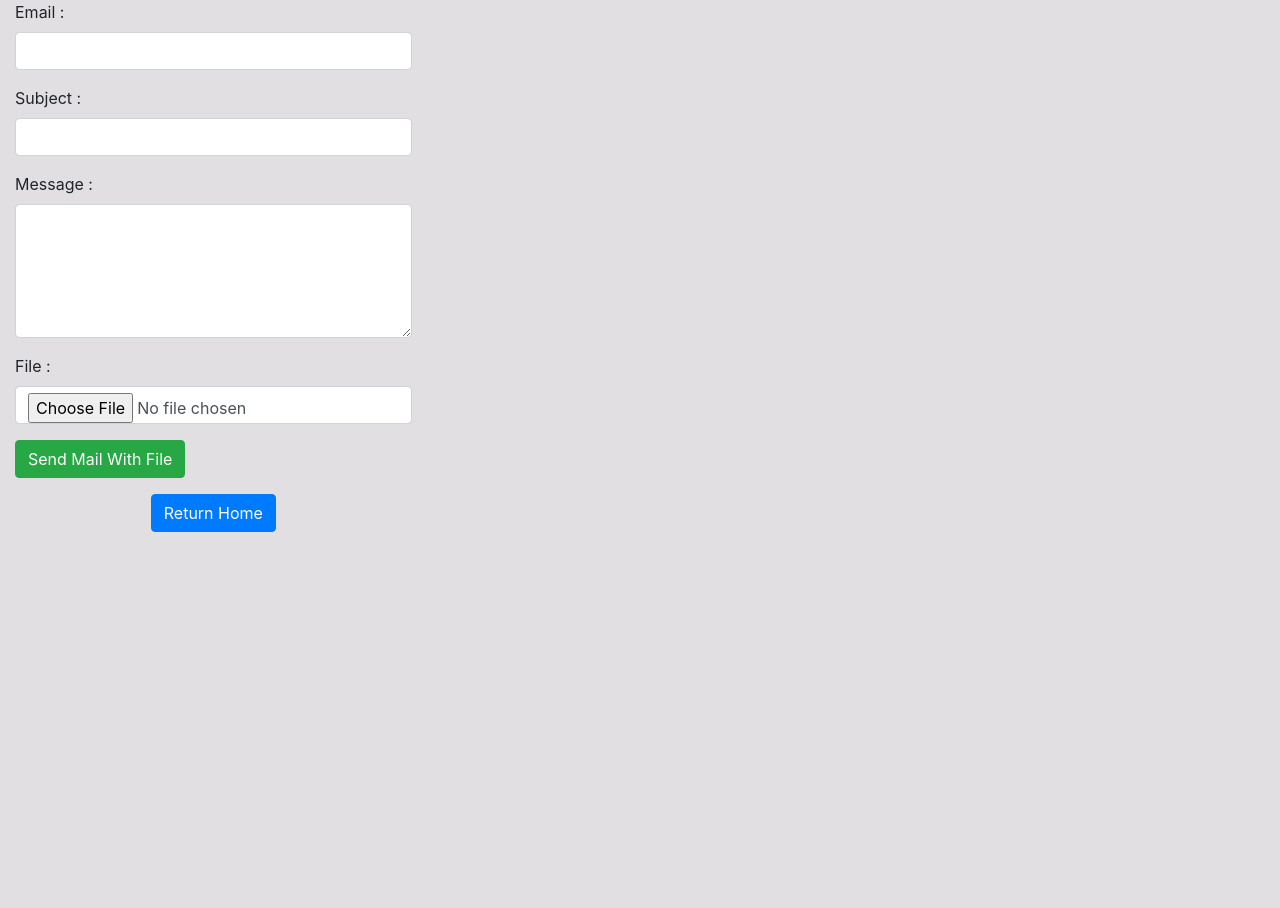
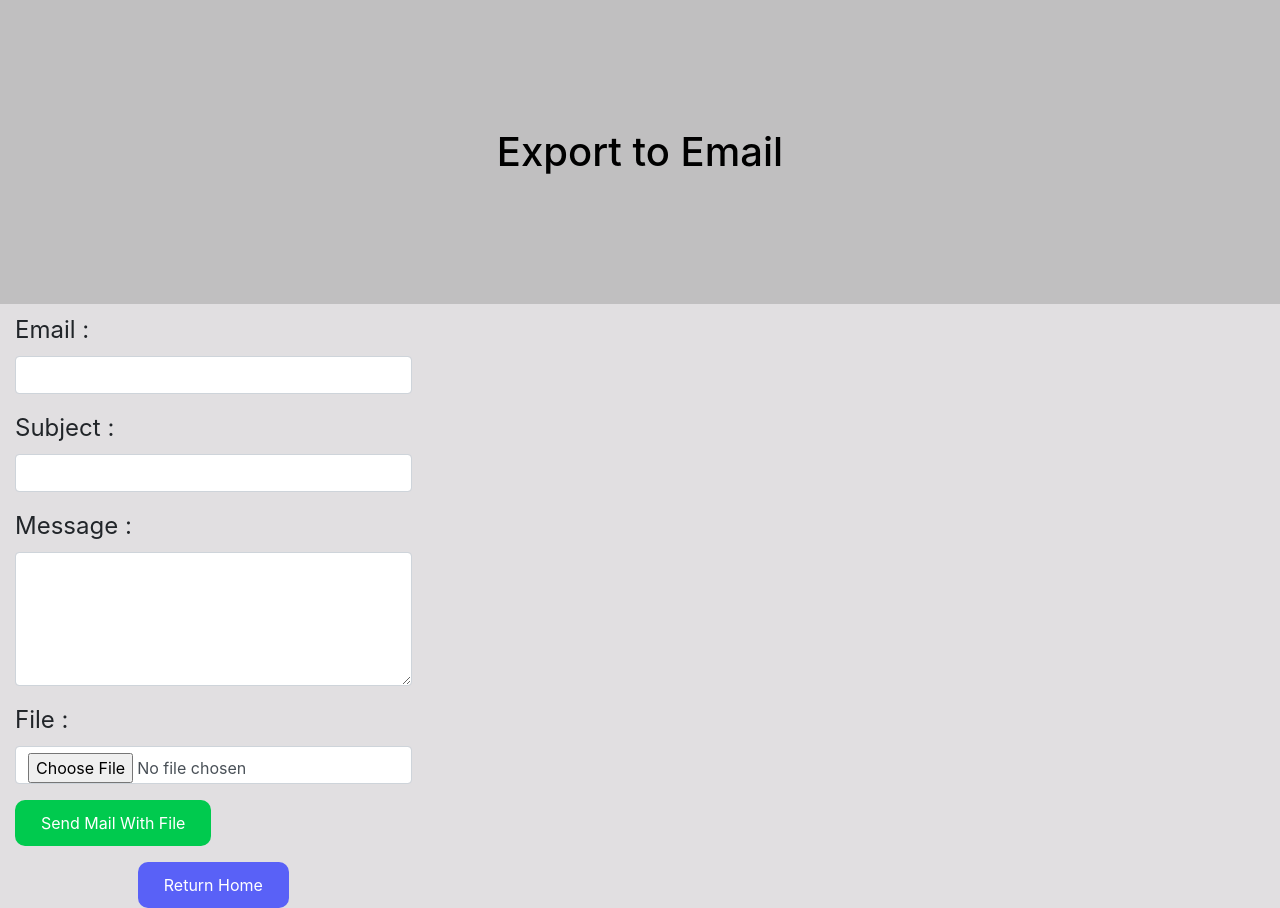
Before and after one commit to pjx98/TecWatch, a Django app: template notification/templates/email.html in a window 1280 px wide. Before the commit the page ends 532 px from the top, so only its background shows below. Run offline with Django 3.2, Linux system fonts and the light colour scheme; the template is opened without the code that fills it, so the values that code supplies are empty; parts of the project's set-up code (start-up, migrations or seed data) failed here and were passed over; some libraries are stand-ins or nearby versions.

Commit message:
export email ui complete

```diff
--- a/notification/static/css/email.css
+++ b/notification/static/css/email.css
@@ -1,3 +1,44 @@
 body {
+    font-size:1.5em;
     background-color: #E1DFE1;
 }
+
+h1 {
+    color: black;
+    background-color: #C0BFC0;
+    padding: 10%;
+}
+
+.btn-primary {
+    transition-duration: 0.2s;
+    background-color: #5961F7;
+    border-color: transparent;
+    border-radius: 10px;
+    color: white;
+    padding: 10px 25px;
+    text-align: center;
+    text-decoration: none;
+    display: inline-block;
+    font-size: 16px;
+}
+.btn-primary:hover {
+    background-color: #fff;
+    color: #5961F7;
+}
+
+.btn-success {
+    transition-duration: 0.2s;
+    background-color: #00CA4E;
+    border-color: transparent;
+    border-radius: 10px;
+    color: white;
+    padding: 10px 25px;
+    text-align: center;
+    text-decoration: none;
+    display: inline-block;
+    font-size: 16px;
+}
+.btn-success:hover {
+    background-color: #fff;
+    color: #00CA4E;
+}
--- a/notification/templates/email.html
+++ b/notification/templates/email.html
@@ -16,12 +16,14 @@
     <link rel="shortcut icon" href="#">
 
     {% load static %}
-    <link rel="stylesheet" href="{% static 'css/email.css' %}"
+    <link rel="stylesheet" href="{%static "css/email.css"%}">
 
 </head>
 
 <body>
+    <center><h1>Export to Email </h1></center>
     <div class="col-lg-4 block-border">
+
         <form action="/notification/click_mail/" method="POST" enctype="multipart/form-data">
             {% csrf_token %}
             <div class="form-group">
@@ -61,5 +63,6 @@
             </form>
         </div>
     </div>
+
 </body>
 </html>
--- a/singhealth/templates/home_staff.html
+++ b/singhealth/templates/home_staff.html
@@ -8,10 +8,10 @@
     <link rel="stylesheet" href="https://use.fontawesome.com/releases/v5.6.1/css/all.css"
         integrity="sha384-gfdkjb5BdAXd+lj+gudLWI+BXq4IuLW5IT+brZEZsLFm++aCMlF1V92rMkPaX4PP" crossorigin="anonymous">
 
-    <link rel="shortcut icon" href="#">
+
 
     <script src="https://ajax.googleapis.com/ajax/libs/jquery/3.3.1/jquery.min.js"></script>
-
+    <link rel="shortcut icon" href="#">
     {% load static %}
     <link rel="stylesheet" href="{% static 'css/home.css' %}">
 </head>
--- a/singhealth/templates/home_tenant.html
+++ b/singhealth/templates/home_tenant.html
@@ -10,7 +10,9 @@
     <link rel='stylesheet' href="./assets/css/style.css">
 
     <script src="https://ajax.googleapis.com/ajax/libs/jquery/3.3.1/jquery.min.js"></script>
-
+    <link rel="shortcut icon" href="#">
+    {% load static %}
+    <link rel="stylesheet" href="css/home.css"
 </head>
 
 <body>
@@ -21,6 +23,7 @@
                     <div class="col-12">
                         <div class="row">
                             <div class="offset-2 col-8 text-center">
+                            <br>
                                 <h1>Welcome {{tenant.username}}!</h1><br>
                             </div>
                             <div class="col-2">
--- a/singhealth/templates/update.html
+++ b/singhealth/templates/update.html
@@ -10,6 +10,9 @@
     <link rel='stylesheet' href="./assets/css/style.css">
 
     <script src="https://ajax.googleapis.com/ajax/libs/jquery/3.3.1/jquery.min.js"></script>
+    {% load static %}
+    <link rel="stylesheet" href="css/home.css">
+
 </head>
 
 <body>
```
Also changed, not shown: db.sqlite3, media/zoom_normal_bg_CIqSVvU.jpg (added).
